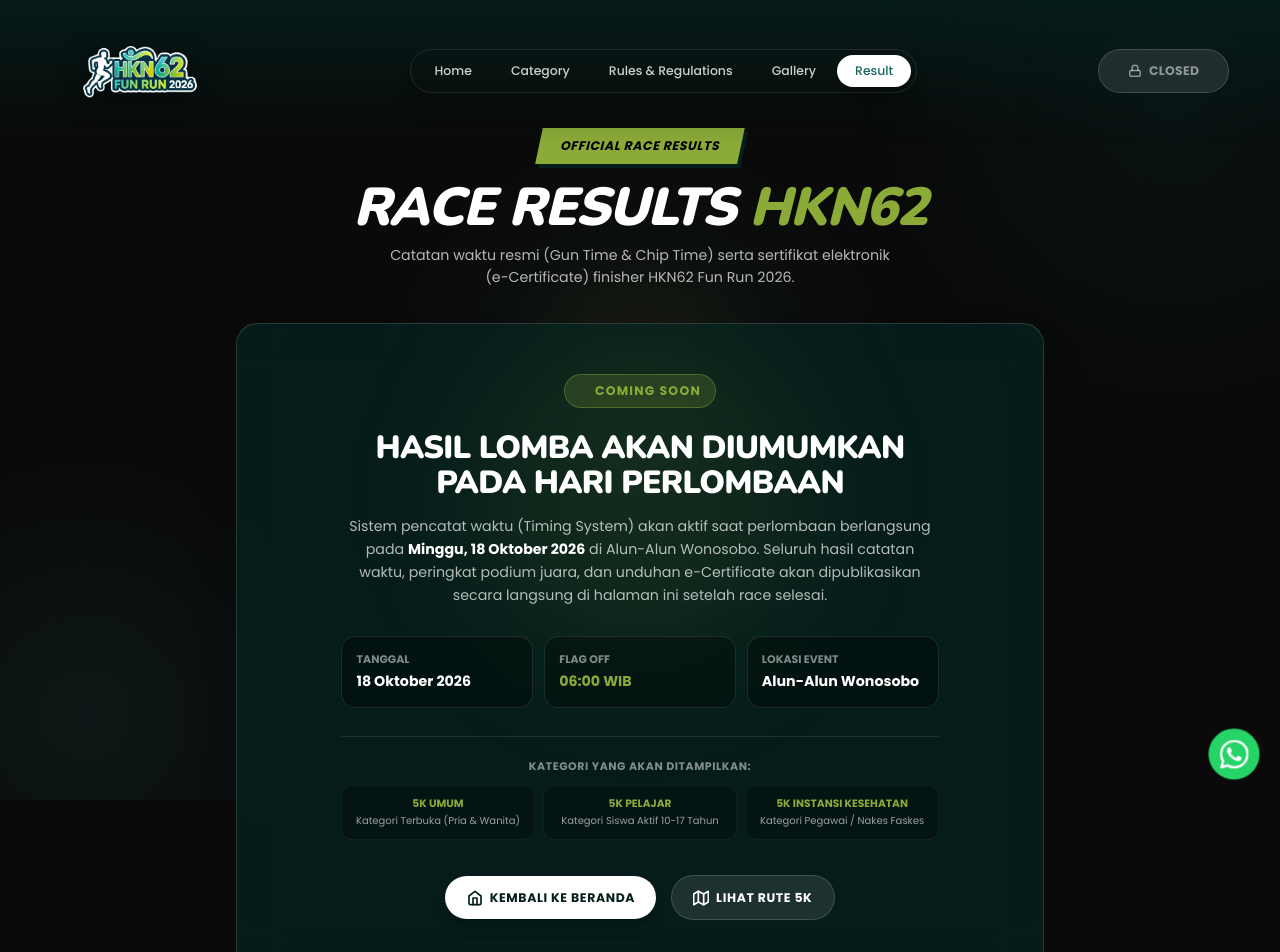
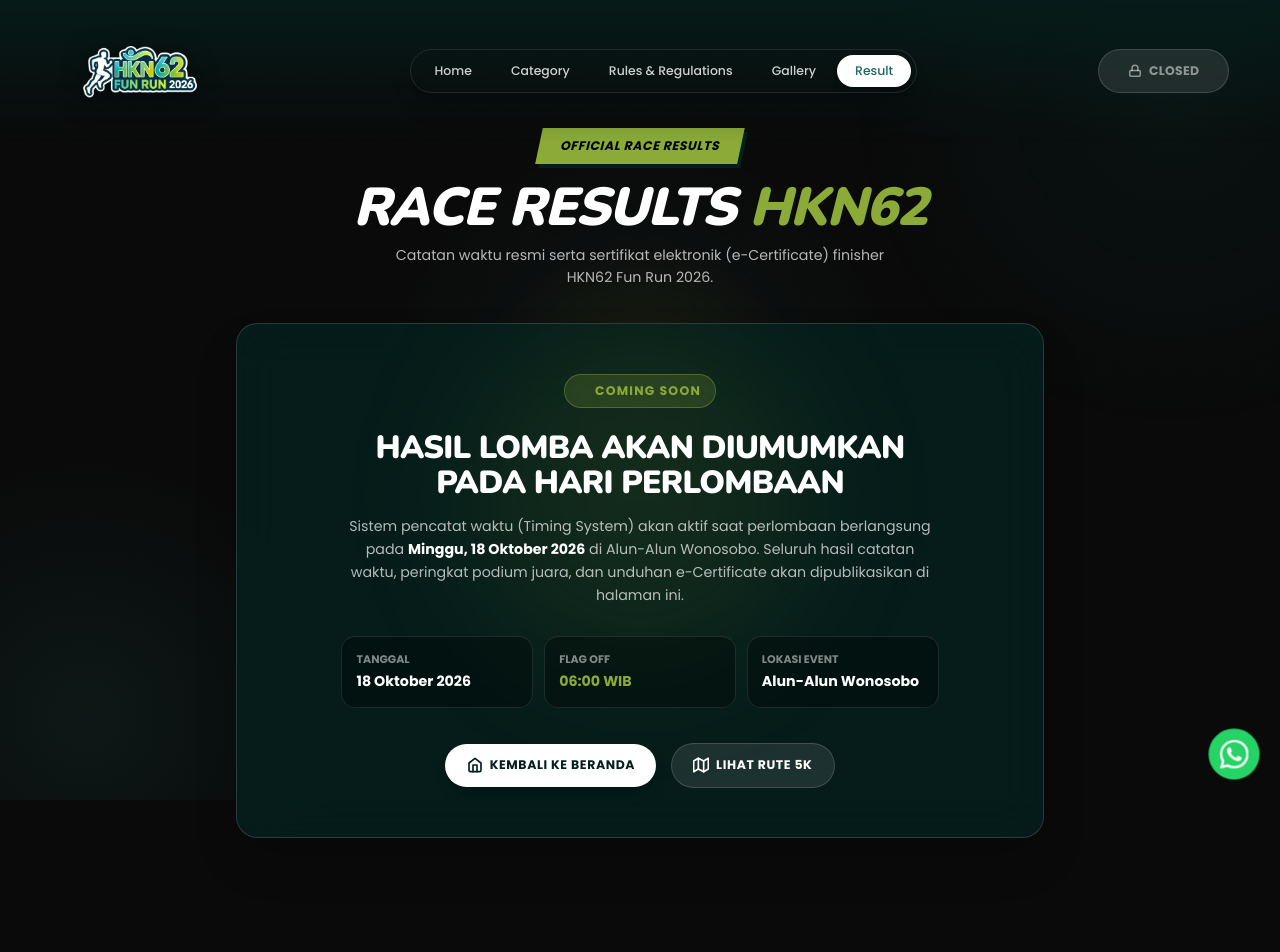
Before and after one commit to fadhilahmadd/hkn26, a Next.js app: page /result in a window 1280 px wide. Shown: the top 952 px of the page. Built offline with nearby package versions, Linux system fonts and the light colour scheme; a web font is replaced by a local one.

Commit message:
fix: some desc

```diff
--- a/src/app/gallery/page.tsx
+++ b/src/app/gallery/page.tsx
@@ -5,9 +5,11 @@
   return (
     <div className="min-h-screen flex items-center justify-center pt-32 pb-20 px-[4%]">
       <div className="text-center">
-        <h1 className="text-5xl md:text-7xl font-black font-nunito tracking-tight mb-4 text-[#8baa37]">
-          Gallery
-        </h1>
+        <div className="inline-block bg-[#8baa37] text-black px-6 py-2 skew-x-[-12deg] mb-5 shadow-[4px_4px_0px_#051f1c]">
+          <span className="text-xs sm:text-xl italic uppercase font-black tracking-wider skew-x-[12deg] inline-block">
+            Gallery
+          </span>
+        </div>
         <p className="text-2xl text-white/70">Coming Soon</p>
       </div>
     </div>
--- a/src/app/result/page.tsx
+++ b/src/app/result/page.tsx
@@ -25,7 +25,7 @@
           RACE RESULTS <span className="text-[#8baa37]">HKN62</span>
         </h1>
         <p className="mt-3 text-sm sm:text-base text-white/70 max-w-xl mx-auto">
-          Catatan waktu resmi (Gun Time & Chip Time) serta sertifikat elektronik (e-Certificate) finisher HKN62 Fun Run 2026.
+          Catatan waktu resmi serta sertifikat elektronik (e-Certificate) finisher HKN62 Fun Run 2026.
         </p>
       </div>
 
@@ -46,7 +46,7 @@
           </h2>
 
           <p className="text-sm sm:text-base text-white/70 leading-relaxed mb-8">
-            Sistem pencatat waktu (Timing System) akan aktif saat perlombaan berlangsung pada <strong className="text-white">Minggu, 18 Oktober 2026</strong> di Alun-Alun Wonosobo. Seluruh hasil catatan waktu, peringkat podium juara, dan unduhan e-Certificate akan dipublikasikan secara langsung di halaman ini setelah race selesai.
+            Sistem pencatat waktu (Timing System) akan aktif saat perlombaan berlangsung pada <strong className="text-white">Minggu, 18 Oktober 2026</strong> di Alun-Alun Wonosobo. Seluruh hasil catatan waktu, peringkat podium juara, dan unduhan e-Certificate akan dipublikasikan di halaman ini.
           </p>
 
           {/* Event Schedule Quick Info */}
@@ -68,21 +68,6 @@
               <span className="text-sm sm:text-base font-black font-nunito text-white mt-1 block">
                 Alun-Alun Wonosobo
               </span>
-            </div>
-          </div>
-
-          {/* Category Preview Chips */}
-          <div className="border-t border-white/10 pt-6 mb-8 text-left">
-            <span className="text-[11px] text-white/50 uppercase font-bold tracking-wider block mb-3 text-center">
-              Kategori yang akan ditampilkan:
-            </span>
-            <div className="grid grid-cols-1 sm:grid-cols-3 gap-2.5">
-              {categories.map((cat) => (
-                <div key={cat.key} className="bg-black/25 border border-white/5 rounded-xl p-3 text-center">
-                  <div className="text-xs font-black font-nunito text-[#8baa37] uppercase">{cat.label}</div>
-                  <div className="text-[10px] text-white/60 mt-0.5">{cat.desc}</div>
-                </div>
-              ))}
             </div>
           </div>
 
```
